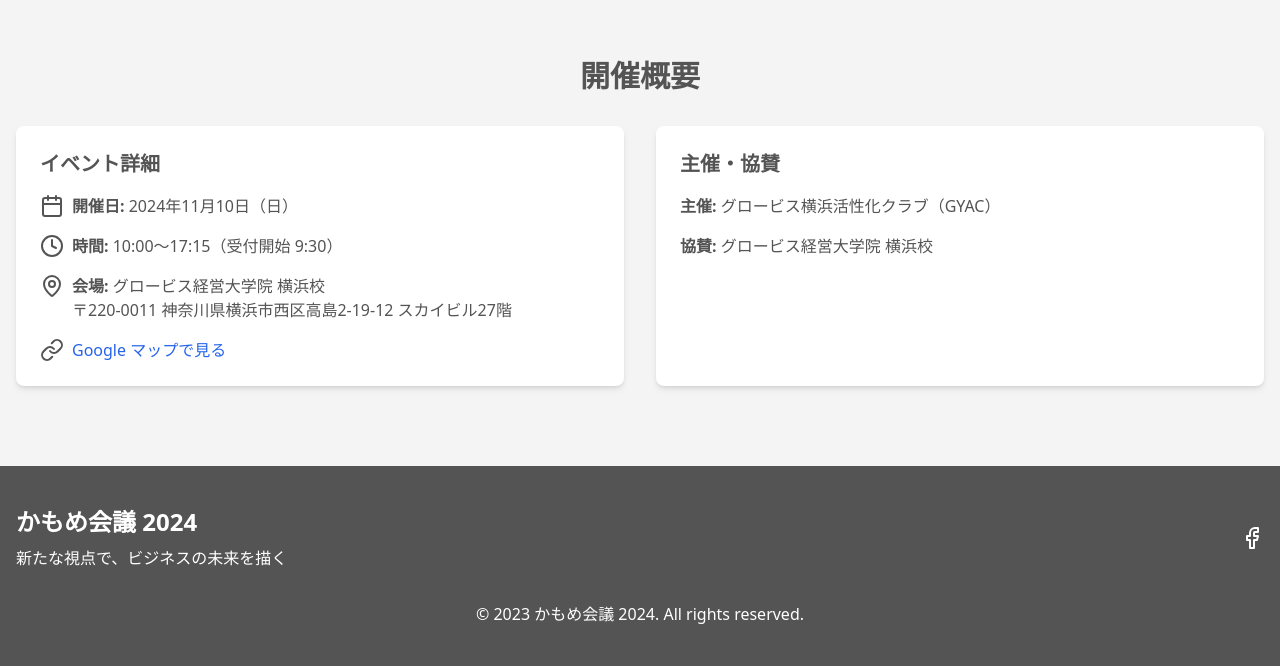
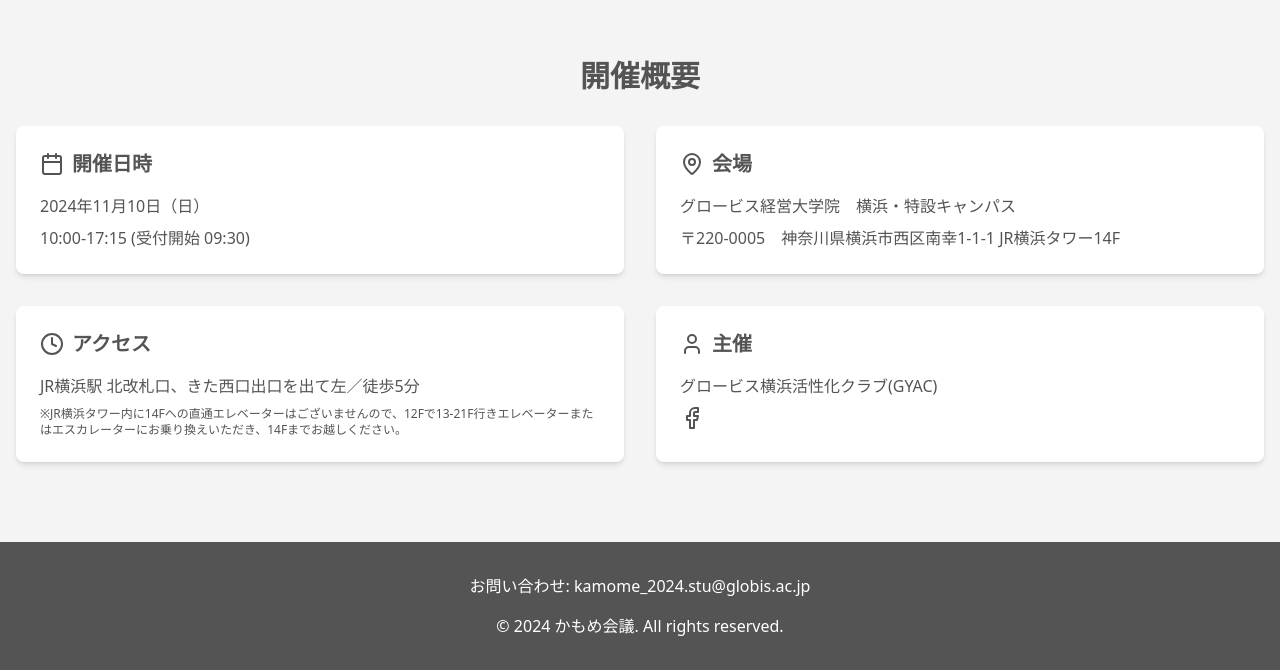
Before and after one commit to ryota-k1002/kamome2024, a Next.js app: page / in a window 1280 px wide. Shown: the part 4182-4852 px from the top of the page. Built offline with nearby package versions, Linux system fonts and the light colour scheme.

Commit message:
update page.tsx | update footer

```diff
--- a/app/page.tsx
+++ b/app/page.tsx
@@ -3,7 +3,7 @@
 import Image from 'next/image'
 import { useState, useEffect, useRef } from 'react'
 import { Button } from "@/components/ui/button"
-import { Calendar, Clock, MapPin, Link as LinkIcon,  ExternalLink, Facebook } from 'lucide-react'
+import { Calendar, Clock, MapPin, Link as LinkIcon, ExternalLink, Facebook, User } from 'lucide-react'
 import { Dialog, DialogContent, DialogHeader, DialogTitle, DialogTrigger } from "@/components/ui/dialog"
 
 const WaveAndBirdAnimation = () => {
@@ -451,7 +451,7 @@
                   <a href="https://kamome2024.peatix.com/" className="block w-full" target="_blank" rel="noopener noreferrer">チケットを購入する(Peatix)</a>
                 </Button>
                 <Button className="bg-[#79a7b6] text-white hover:bg-[#79a7b6]/90">
-                  <a href="https://docs.google.com/forms/d/e/1FAIpQLSe0Ys4l33OIZ9_gRVaoUIDIAImHO-wwDkW5EmmZp91yJrYJWQ/viewform?usp=sf_link" className="block w-full" target="_blank"  rel="noopener noreferrer">セッションを申し込む(Google Form)</a>
+                  <a href="https://docs.google.com/forms/d/e/1FAIpQLSfXXXXXXXXXXXXX/viewform" className="block w-full" target="_blank" rel="noopener noreferrer">セッションを申し込む(Google Form)</a>
                 </Button>
               </div>
             </div>
@@ -463,67 +463,51 @@
             <h2 className="text-3xl font-bold mb-8 text-center">開催概要</h2>
             <div className="grid grid-cols-1 md:grid-cols-2 gap-8">
               <div className="bg-white p-6 rounded-lg shadow-md">
-                <h3 className="text-xl font-bold mb-4">イベント詳細</h3>
-                <ul className="space-y-4">
-                  <li className="flex items-start">
-                    <Calendar className="w-6 h-6 mr-2 flex-shrink-0" />
-                    <span>
-                      <strong>開催日:</strong> 2024年11月10日（日）
-                    </span>
-                  </li>
-                  <li className="flex items-start">
-                    <Clock className="w-6 h-6 mr-2 flex-shrink-0" />
-                    <span>
-                      <strong>時間:</strong> 10:00〜17:15（受付開始 9:30）
-                    </span>
-                  </li>
-                  <li className="flex items-start">
-                    <MapPin className="w-6 h-6 mr-2 flex-shrink-0" />
-                    <span>
-                      <strong>会場:</strong> グロービス経営大学院 横浜校<br />
-                      〒220-0011 神奈川県横浜市西区高島2-19-12 スカイビル27階
-                    </span>
-                  </li>
-                  <li className="flex items-start">
-                    <LinkIcon className="w-6 h-6 mr-2 flex-shrink-0" />
-                    <a href="https://goo.gl/maps/Ld4Ld9Ue5Eo9Lfqx6" target="_blank" rel="noopener noreferrer" className="text-blue-600 hover:underline">
-                      Google マップで見る
-                    </a>
-                  </li>
-                </ul>
+                <h3 className="text-xl font-bold mb-4 flex items-center">
+                  <Calendar className="mr-2" />
+                  開催日時
+                </h3>
+                <p className="mb-2">2024年11月10日（日）</p>
+                <p>10:00-17:15 (受付開始 09:30)</p>
               </div>
               <div className="bg-white p-6 rounded-lg shadow-md">
-                <h3 className="text-xl font-bold mb-4">主催・協賛</h3>
-                <ul className="space-y-4">
-                  <li>
-                    <strong>主催:</strong> グロービス横浜活性化クラブ（GYAC）
-                  </li>
-                  <li>
-                    <strong>協賛:</strong> グロービス経営大学院 横浜校
-                  </li>
-                </ul>
+                <h3 className="text-xl font-bold mb-4 flex items-center">
+                  <MapPin className="mr-2" />
+                  会場
+                </h3>
+                <p className="mb-2">グロービス経営大学院　横浜・特設キャンパス</p>
+                <p>〒220-0005　神奈川県横浜市西区南幸1-1-1 JR横浜タワー14F</p>
+              </div>
+              <div className="bg-white p-6 rounded-lg shadow-md">
+                <h3 className="text-xl font-bold mb-4 flex items-center">
+                  <Clock className="mr-2" />
+                  アクセス
+                </h3>
+                <p className="mb-2">JR横浜駅 北改札口、きた西口出口を出て左／徒歩5分</p>
+                <p className="text-xs">※JR横浜タワー内に14Fへの直通エレベーターはございませんので、12Fで13-21F行きエレベーターまたはエスカレーターにお乗り換えいただき、14Fまでお越しください。</p>
+              </div>
+              <div className="bg-white p-6 rounded-lg shadow-md">
+                <h3 className="text-xl font-bold mb-4 flex items-center">
+                  <User className="mr-2" />
+                  主催
+                </h3>
+                <p className="mb-2">グロービス横浜活性化クラブ(GYAC)</p>
+                <a href="https://www.facebook.com/globisyokohama" target="_blank" rel="noopener noreferrer" className="inline-block">
+                  <Facebook className="w-6 h-6 text-[#545454] hover:text-[#ffde59]" />
+                </a>
               </div>
             </div>
           </div>
         </section>
       </main>
 
-      <footer className="bg-[#545454] text-white py-10">
+      <footer className="bg-[#545454] text-white py-8">
         <div className="container mx-auto px-4">
-          <div className="flex flex-col md:flex-row justify-between items-center">
-            <div className="mb-4 md:mb-0">
-              <h2 className="text-2xl font-bold mb-2">かもめ会議 2024</h2>
-              <p>新たな視点で、ビジネスの未来を描く</p>
-            </div>
-            <div className="flex space-x-4">
-              <a href="https://www.facebook.com/groups/1207139186532704" target="_blank" rel="noopener noreferrer" className="hover:text-[#ffde59]">
-                <Facebook className="w-6 h-6" />
-                <span className="sr-only">Facebook</span>
-              </a>
-            </div>
-          </div>
-          <div className="mt-8 text-center">
-            <p>&copy; 2023 かもめ会議 2024. All rights reserved.</p>
+          <div className="text-center">
+            <p>
+              お問い合わせ: <a href="mailto:kamome_2024.stu@globis.ac.jp" className="hover:underline">kamome_2024.stu@globis.ac.jp</a>
+            </p>
+            <p className="mt-4">&copy; 2024 かもめ会議. All rights reserved.</p>
           </div>
         </div>
       </footer>
```
